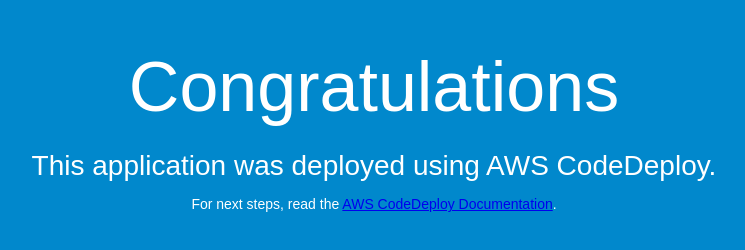
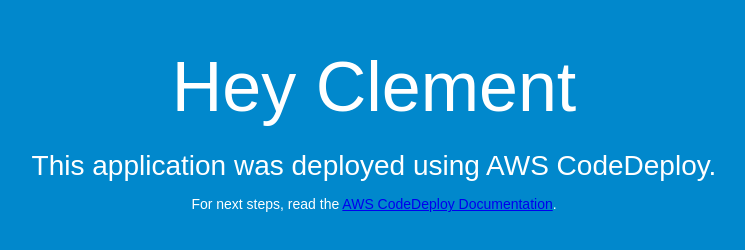
Before and after one commit to clementawsgit/CI-CD-Pipeline, a plain HTML site: page index.html in a window 1280 px wide. Shown: the whole page, without its empty margins (266-1011 px from the left). Drawn offline with Linux system fonts and the light colour scheme.

Commit message:
Update index.html

```diff
--- a/index.html
+++ b/index.html
@@ -26,7 +26,7 @@
 </head>
 <body>
   <div align="center">
-    <h1>Congratulations</h1>
+    <h1>Hey Clement</h1>
     <h2>This application was deployed using AWS CodeDeploy.</h2>
     <p>For next steps, read the <a href="http://aws.amazon.com/documentation/codedeploy">AWS CodeDeploy Documentation</a>.</p>
   </div>
```
